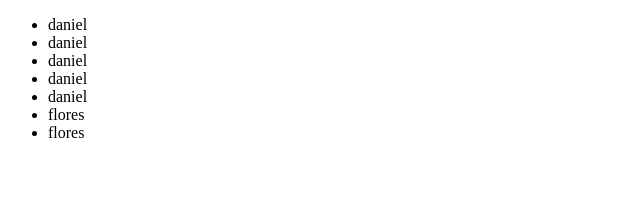
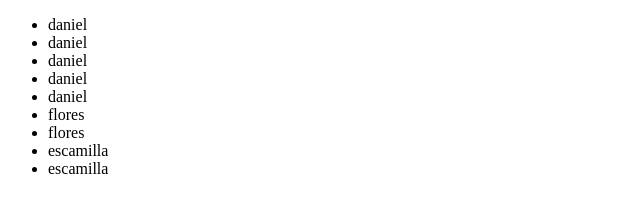
Before and after one commit to DanielEscamilla/curso-git, a plain HTML site: page index.html in a window 1280 px wide. Shown: the whole page, without its empty margins (0-640 px from the left). Drawn offline with Linux system fonts and the light colour scheme.

Commit message:
resolviendo conflictos

```diff
--- a/index.html
+++ b/index.html
@@ -14,6 +14,8 @@
         <li>daniel</li>
         <li>flores</li>
         <li>flores</li>
+        <li>escamilla</li>
+        <li>escamilla</li>
     </ul>
 </body>
 </html>
```
